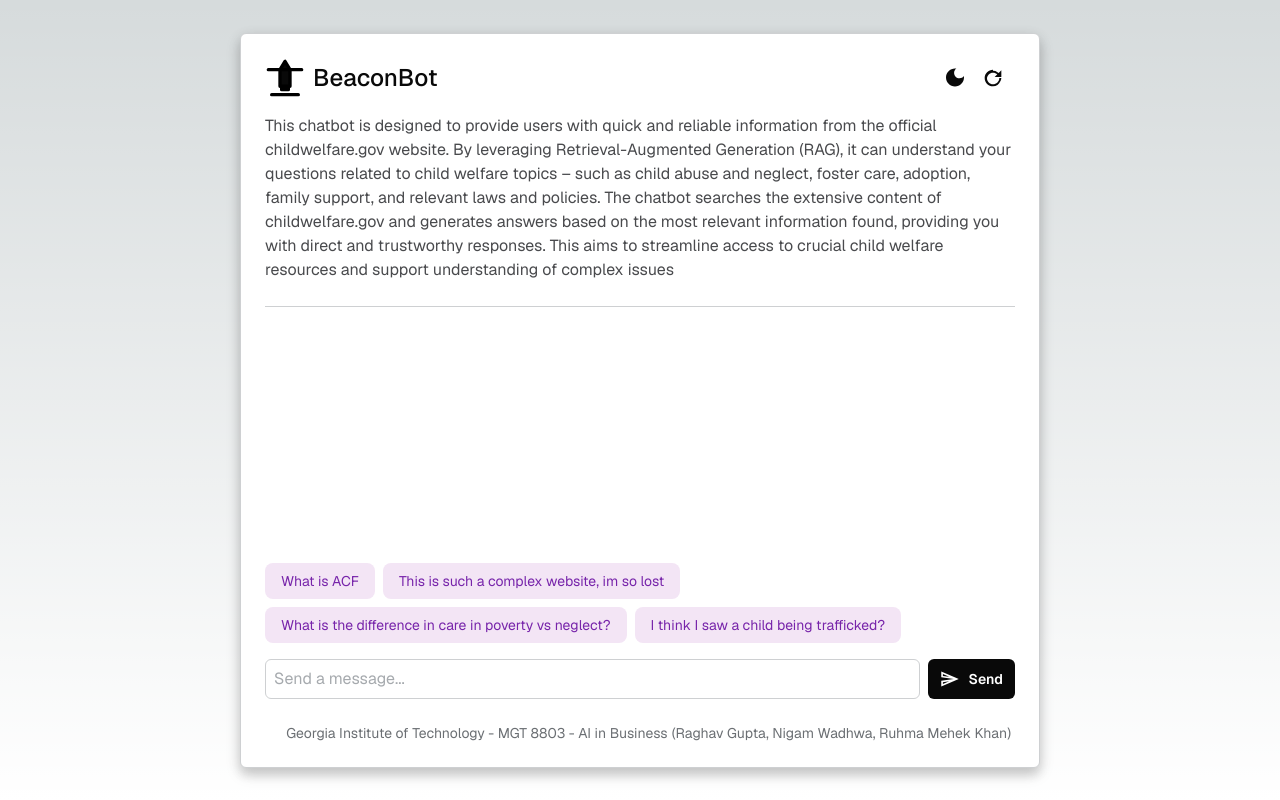
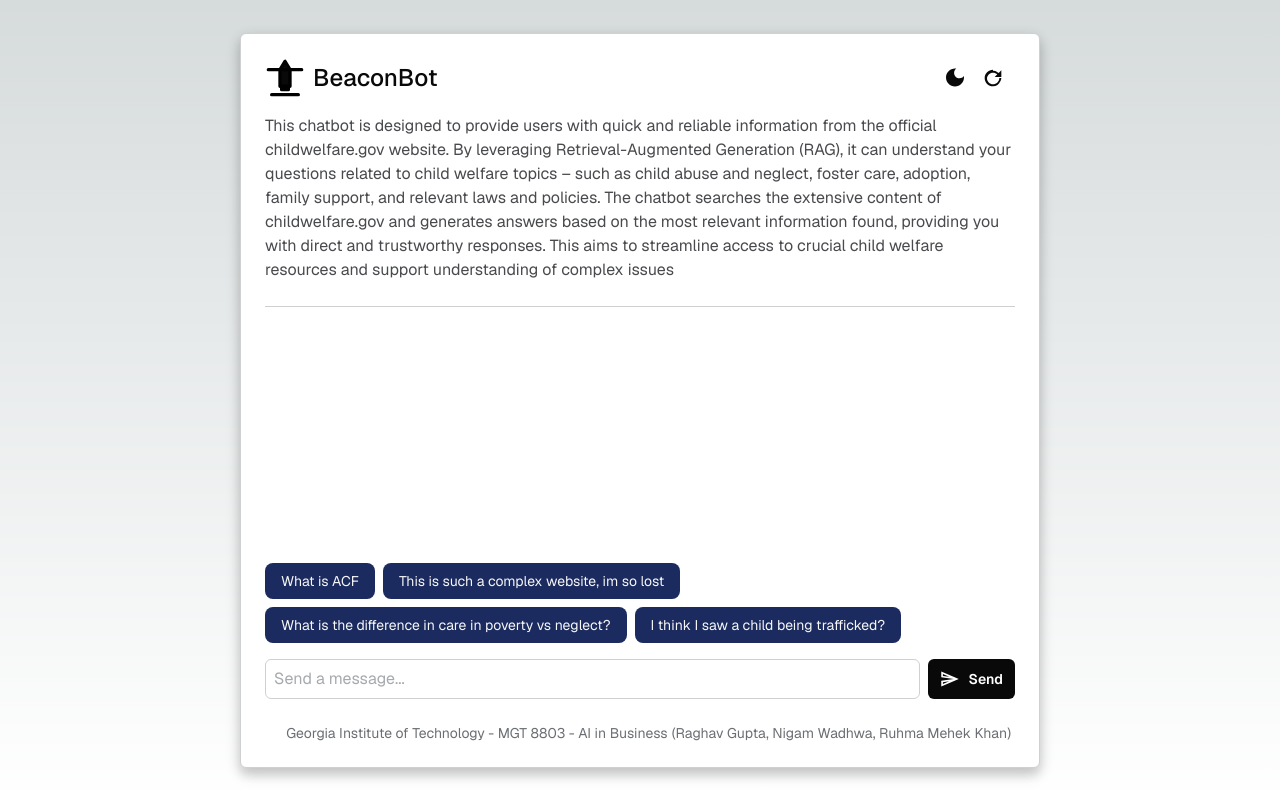
Before and after one commit to RaghavKGupta/BeaconBot, a Next.js app: page / in a window 1280 px wide. Built offline with nearby package versions, Linux system fonts and the light colour scheme.

Commit message:
fixing styling

```diff
--- a/app/globals.css
+++ b/app/globals.css
@@ -198,8 +198,8 @@ body {
 }
 
 .prompt-button {
-  background-color: var(--background-soft);
-  color: var(--text-primary-main);
+  background-color: var(--background-bubble-primary);
+  color: var(--background-bubble-secondary);
 }
 
 /* Toggle Styles */
@@ -210,13 +210,3 @@ body {
 .toggle-boarder {
   border: 1px solid var(--background-bubble-primary);
 }
-
-.vercel-link {
-  color: var(--text-primary-inverse);
-  background-color: var(--text-primary);
-  border-color: var(--border-primary);
-}
-
-.vercel-link hr {
-  border-color: var(--border-primary);
-}
```
